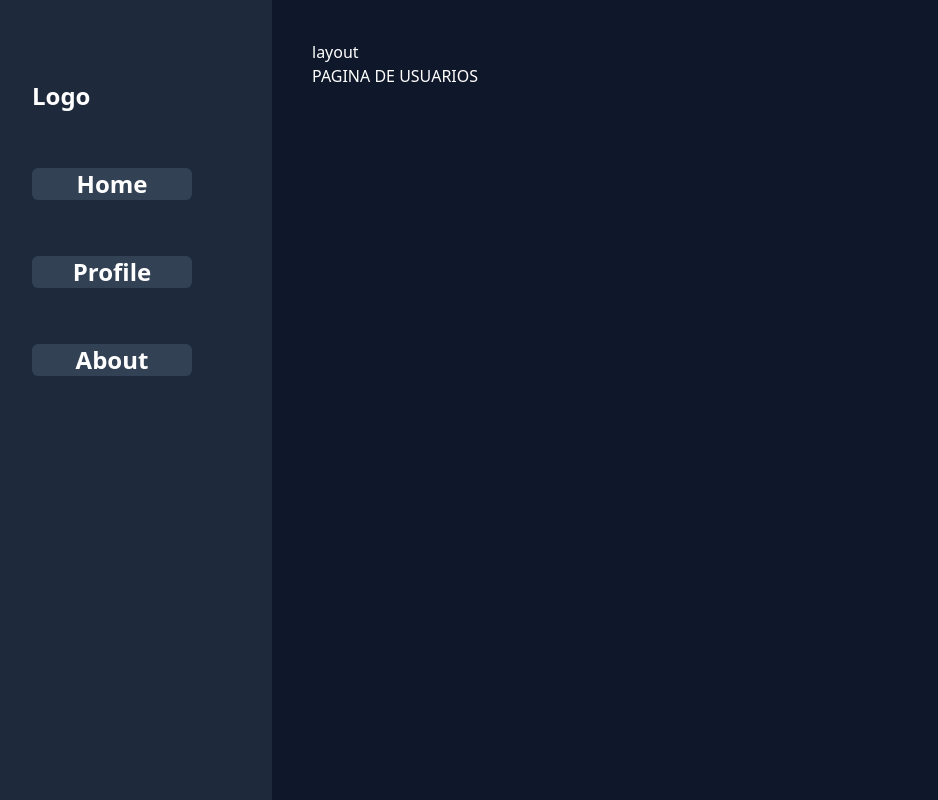
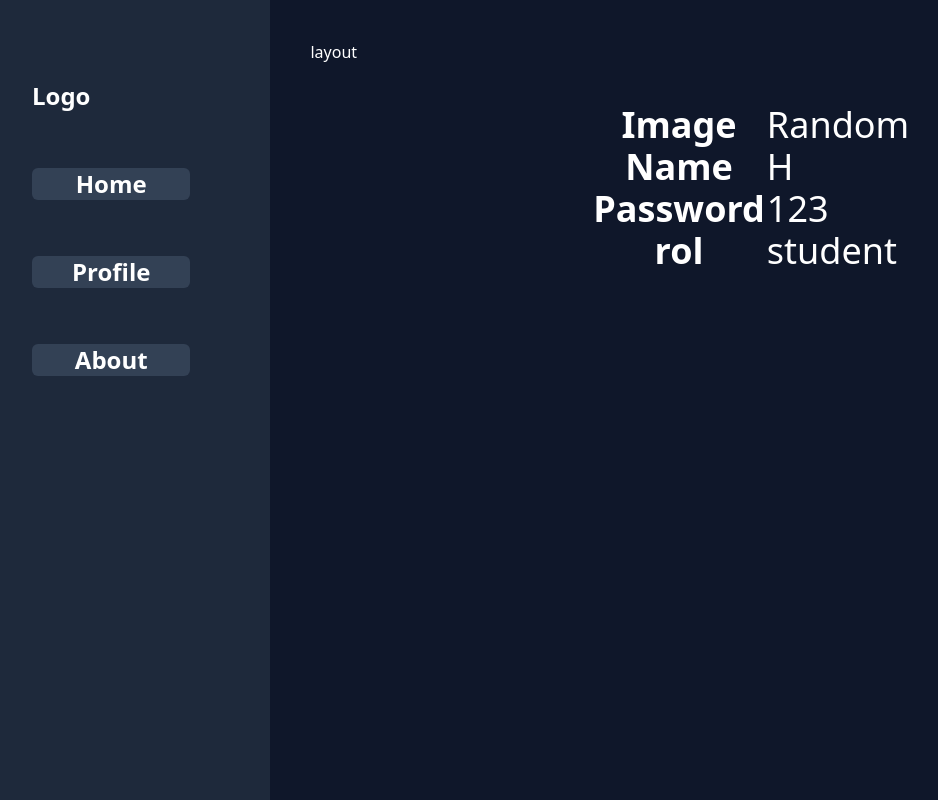
Before and after one commit to camiloP96/InfoProject, a Next.js app: page /users/user in a window 1280 px wide. Shown: the whole page, without its empty margins (48-986 px from the left). Built offline with nearby package versions, Linux system fonts and the light colour scheme.

Commit message:
add draft profile page

```diff
--- a/components/Sidenavbar.tsx
+++ b/components/Sidenavbar.tsx
@@ -30,6 +30,8 @@ const sidenavbar = ({}) => {
                 </button>
         </Link>
 
+
+
       </div>
 
     )
--- a/components/layout.tsx
+++ b/components/layout.tsx
@@ -11,7 +11,7 @@ const Layout:FC<Props> = ({children,...props}) => {
         <div className= ' bg-slate-900 text-white flex flex-raw- justify-items-center min-h-screen'>
             <Sidenavbar/>
 
-          <div className='m-5 p-5' >
+          <div className='m-5 p-5 w-3/4' >
 
            layout
             {children}
--- a/pages/users/user.tsx
+++ b/pages/users/user.tsx
@@ -2,9 +2,29 @@ import React from 'react'
 
 const user = () => {
     return (
-        <div>
+        <div className=' grid justify-items-center text-4xl m-10'>
 
-                PAGINA DE USUARIOS
+           <table>
+               <tr>
+                   <th scope='row'> Image</th>
+                   <td>Random</td>
+               </tr>
+               <tr>
+                   <th scope='row'>Name</th>
+
+                   <td>H</td>
+
+               </tr>
+               <tr>
+                   <th>Password</th>
+                   <td>123</td>
+
+               </tr>
+               <tr>
+                   <th>rol</th>
+                   <td>student</td>
+               </tr>
+           </table>
 
         </div>
     )
```
